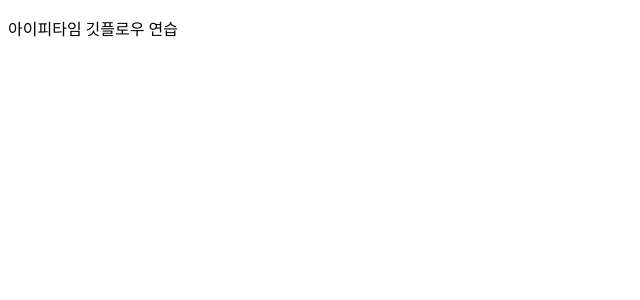
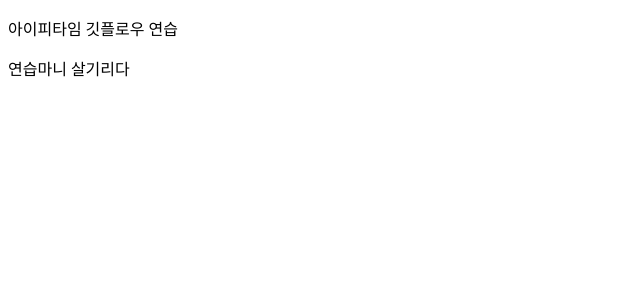
Before and after one commit to suminson97/Practice, a React (Create React App) app: page / in a window 1280 px wide. Shown: the top 300 px of the page, without its empty margins (0-640 px from the left). Built offline with nearby package versions, Linux system fonts and the light colour scheme.

Commit message:
Feat: 본문 텍스트 추가

```diff
--- a/src/App.js
+++ b/src/App.js
@@ -1,6 +1,8 @@
 function App() {
   return <div>
     <p>아이피타임 깃플로우 연습</p>
+    <p>연습마니 살기리다</p>
+
     </div>;
 }
 export default App;
```
